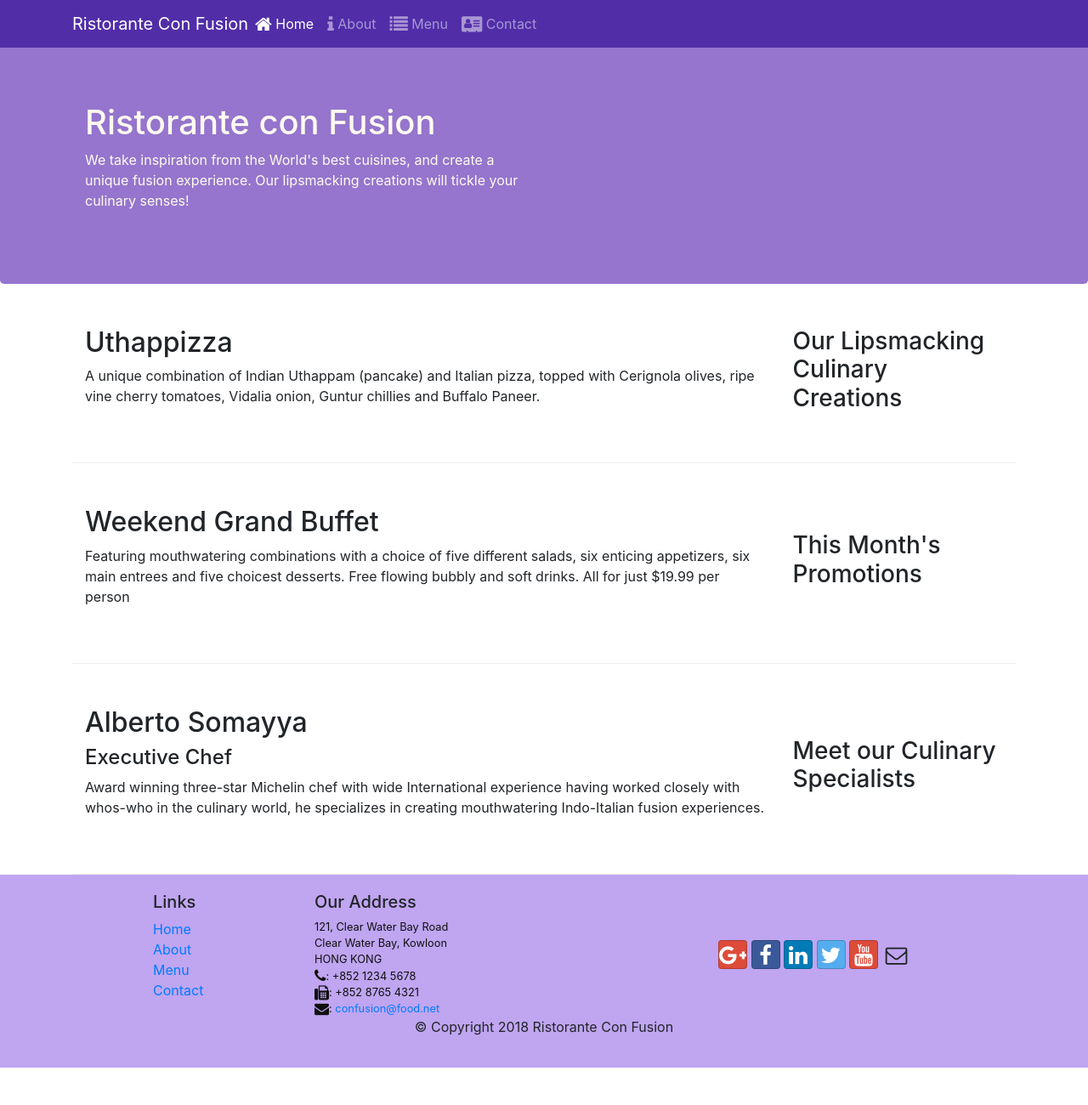
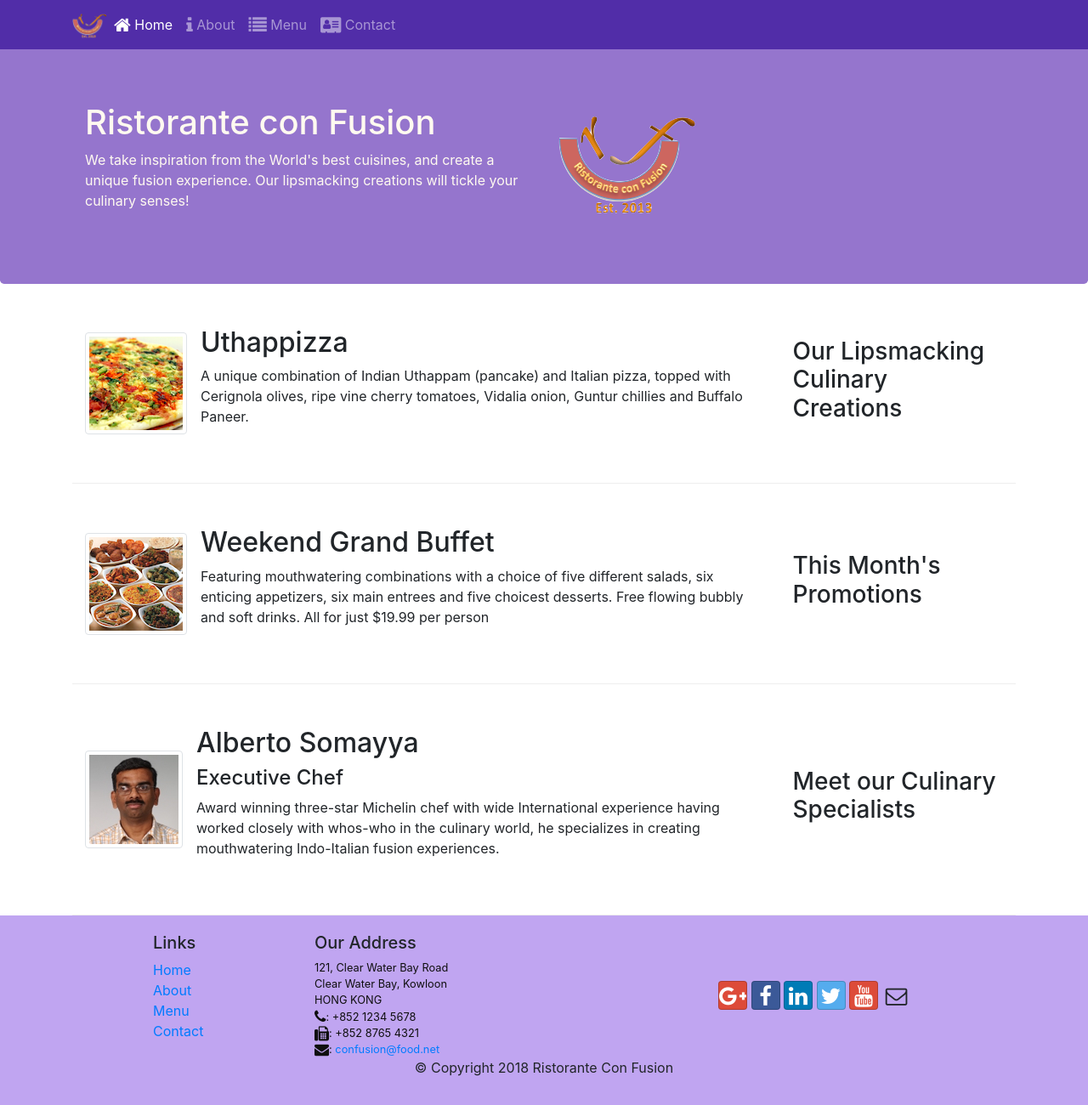
Before and after one commit to nishu-saini/Restaurant-Website, a website: page index.html in a window 1280 px wide. Shown: the whole page at 85% size. Before the commit the page ends 1256 px from the top, so only its background shows below. Drawn offline with nearby package versions, Linux system fonts and the light colour scheme.

Commit message:
Images and Media

```diff
--- a/index.html
+++ b/index.html
@@ -24,7 +24,7 @@
                 <span class="navbar-toggler-icon"></span>
             </button>
 
-            <a class="navbar-brand mr-auto" href="#">Ristorante Con Fusion</a>
+            <a class="navbar-brand mr-auto" href="#"><img src="img/logo.png" height="30" width="41" ></a>
             <div class="collapse navbar-collapse" id="Navbar">
                 <ul class="navbar-nav mr-auto">
                     <li class="nav-item active"><a class="nav-link" href="#"><span class="fa fa-home fa-lg"></span> Home</a></li>
@@ -44,7 +44,8 @@
                     <h1>Ristorante con Fusion</h1>
                     <p>We take inspiration from the World's best cuisines, and create a unique fusion experience. Our lipsmacking creations will tickle your culinary senses!</p>
                 </div>
-                <div class="col-12 col-sm">
+                <div class="col-12 col-sm align-self-center">
+                    <img src="img/logo.png" class="img-fluid">
                 </div>
             </div>
         </div>
@@ -55,9 +56,16 @@
             <div class="col-12 col-sm-4 order-md-last col-md-3">
                 <h3>Our Lipsmacking Culinary Creations</h3>
             </div>
+
             <div class="col col-sm order-md-first col-md">
-                <h2>Uthappizza</h2>
-                <p>A unique combination of Indian Uthappam (pancake) and Italian pizza, topped with Cerignola olives, ripe vine cherry tomatoes, Vidalia onion, Guntur chillies and Buffalo Paneer.</p>
+                <div class="media">
+                    <img class="d-flex mr-3 img-thumbnail align-self-center"
+                        src="img/uthappizza.png" alt="Uthapizza">
+                    <div class="media-body">
+                        <h2 class="mt-0">Uthappizza</h2>
+                        <p class="d-none d-sm-block">A unique combination of Indian Uthappam (pancake) and Italian pizza, topped with Cerignola olives, ripe vine cherry tomatoes, Vidalia onion, Guntur chillies and Buffalo Paneer.</p>
+                    </div>
+                </div>
             </div>
         </div>
 
@@ -65,9 +73,16 @@
             <div class="col-12 col-sm-4 order-md-last col-md-3">
                 <h3>This Month's Promotions</h3>
             </div>
+
             <div class="col col-sm order-md-first col-md">
-                <h2>Weekend Grand Buffet</h2>
-                <p>Featuring mouthwatering combinations with a choice of five different salads, six enticing appetizers, six main entrees and five choicest desserts. Free flowing bubbly and soft drinks. All for just $19.99 per person </p>
+                <div class="media">
+                    <img class="d-flex mr-3 img-thumbnail align-self-center"
+                        src="img/buffet.png" alt="Buffet">
+                    <div class="media-body">
+                        <h2 class="mt-0">Weekend Grand Buffet</h2>
+                        <p class="d-none d-sm-block">Featuring mouthwatering combinations with a choice of five different salads, six enticing appetizers, six main entrees and five choicest desserts. Free flowing bubbly and soft drinks. All for just $19.99 per person </p>
+                    </div>
+                </div>
             </div>
         </div>
 
@@ -75,12 +90,20 @@
             <div class="col-12 col-sm-4 order-md-last col-md-3">
                 <h3>Meet our Culinary Specialists</h3>
             </div>
+
             <div class="col col-sm order-md-first col-md">
-                <h2>Alberto Somayya</h2>
-                <h4>Executive Chef</h4>
-                <p>Award winning three-star Michelin chef with wide International experience having worked closely with whos-who in the culinary world, he specializes in creating mouthwatering Indo-Italian fusion experiences. </p>
+                <div class="media">
+                    <img class="d-flex mr-3 img-thumbnail align-self-center"
+                        src="img/alberto.png" alt="Alberto Somayya">
+                    <div class="media-body">
+                        <h2 class="mt-0">Alberto Somayya</h2>
+                        <h4>Executive Chef</h4>
+                        <p class="d-none d-sm-block">Award winning three-star Michelin chef with wide International experience having worked closely with whos-who in the culinary world, he specializes in creating mouthwatering Indo-Italian fusion experiences. </p>
+                    </div>
+                </div>
             </div>
         </div>
+
     </div>
 
     <footer class="footer">
```
Also changed, not shown: aboutus.html (+3 -2 lines), contactus.html (+3 -2 lines), img/alberto.png (added), img/buffet.png (added), img/logo.png (added), img/uthappizza.png (added), 1 other file.
